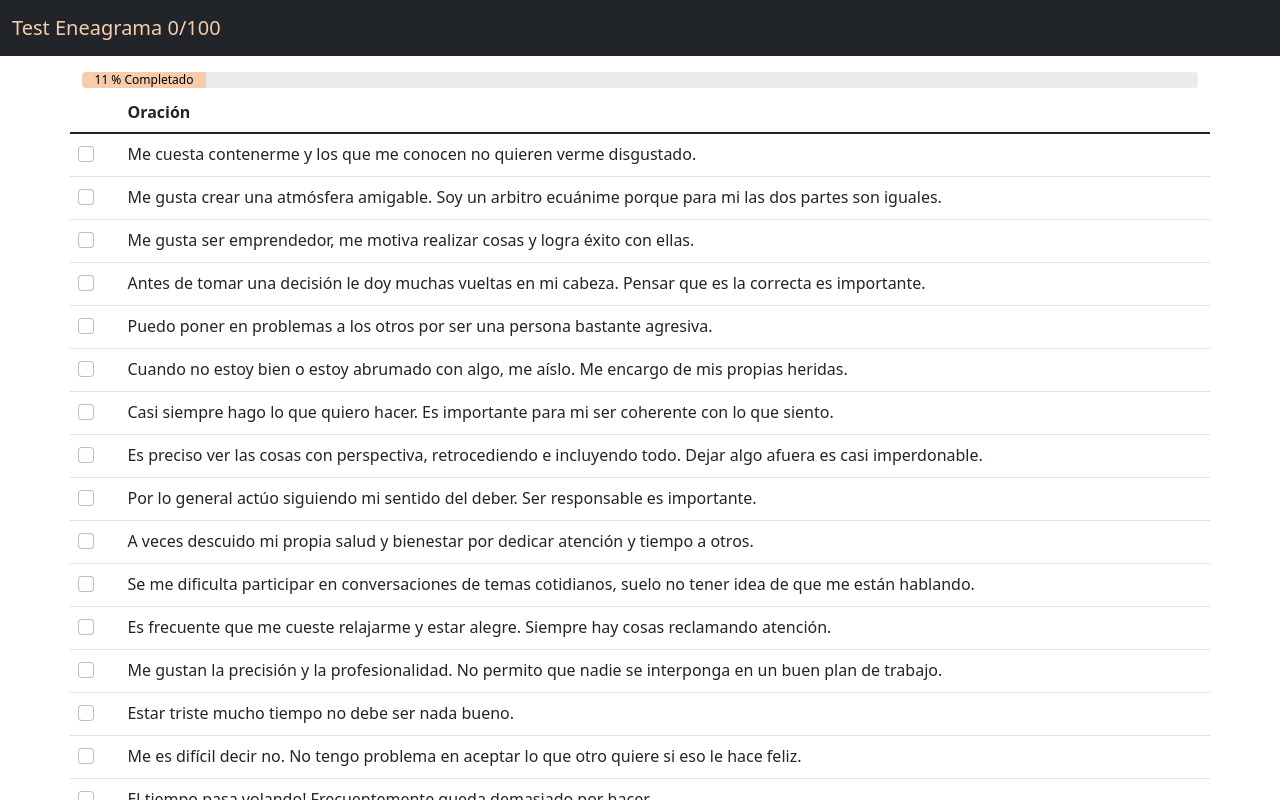
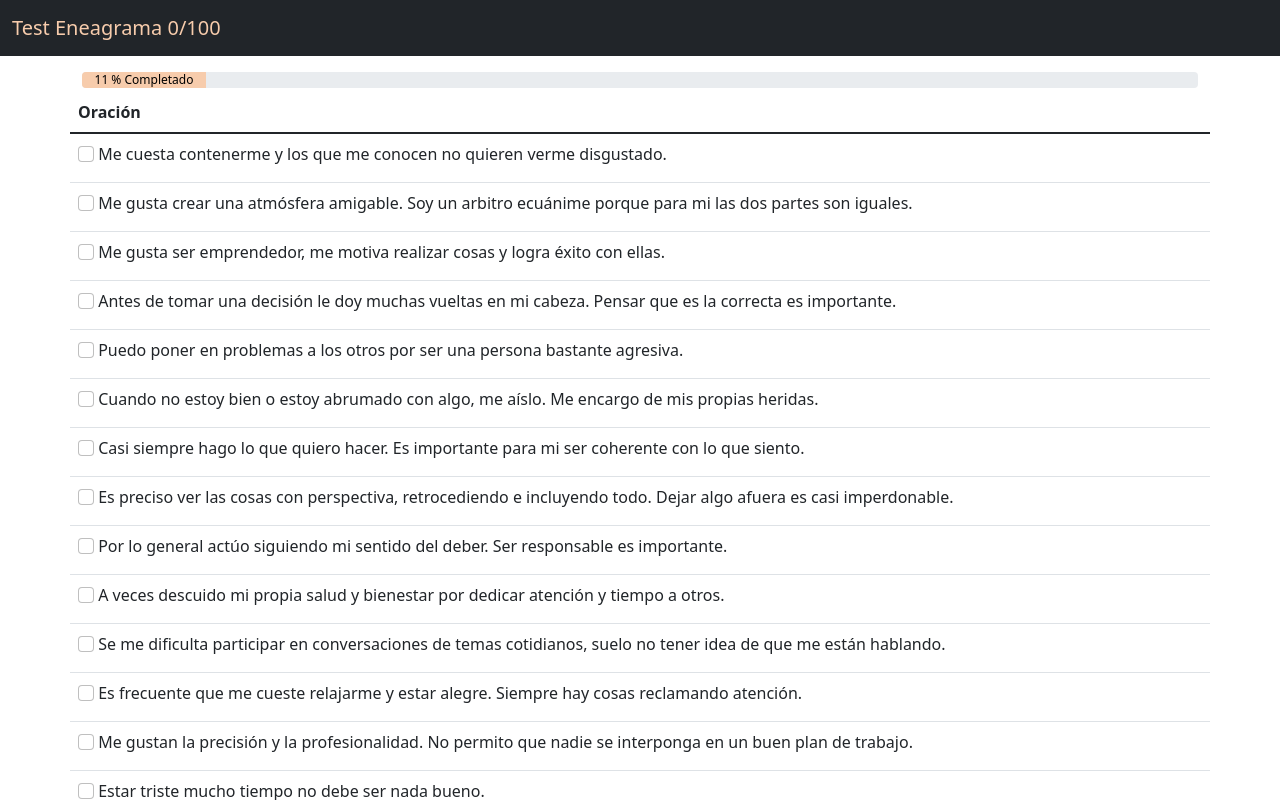
Before and after one commit to abeltranp9476/eneatipos-react, a React (Vite) app: page / in a window 1280 px wide. Both pictures are taken after a click on the button "Empezar test!". Shown: the top 800 px of the page. Built offline with nearby package versions, Linux system fonts and the light colour scheme.

Commit message:
feat: use formik

```diff
--- a/src/components/questions/Questions.jsx
+++ b/src/components/questions/Questions.jsx
@@ -1,15 +1,15 @@
 import React from 'react'
-import { Table, FormGroup, Input } from 'reactstrap';
+import { Table } from 'reactstrap';
 import PropTypes from 'prop-types'
+import { Formik, Form } from 'formik';
+import Mycheckbox from '../mycheckbox/Mycheckbox';
 
 function Questions(props) {
+
     return (
         <Table className="mt-1">
             <thead>
                 <tr>
-                    <th>
-
-                    </th>
                     <th>
                         Oración
                     </th>
@@ -19,21 +19,27 @@ function Questions(props) {
                 {
                     props.questions.slice(props.pageStart, props.pageEnd).map((q, i) => (
                         <>
-                            <tr key={i}>
-                                <th scope="row">
-                                    <FormGroup check>
-                                        <Input
-                                            key={q.id}
-                                            name={q.id}
-                                            value={q.eneatipo}
-                                            type="checkbox"
-                                            checked={props.formState.checked[q.id]}
-                                            onClick={(e) => props.handleChange(e)}
-                                        />
-                                    </FormGroup>
-                                </th>
-                                <td>
-                                    {q.pregunta}
+                            <tr key={i.toString()}>
+                                <td scope="row">
+                                    <Formik
+                                        initialValues={{
+                                            firstName: '',
+                                            lastName: '',
+                                            email: '',
+                                            acceptedTerms: false, // added for our checkbox
+                                            jobType: '', // added for our select
+                                        }}>
+                                        <Form>
+                                            <Mycheckbox
+                                                key={q.id.toString()}
+                                                name={q.id}
+                                                value={q.eneatipo}
+                                                onClick={props.handleChange}
+                                            >
+                                                {q.pregunta}
+                                            </Mycheckbox>
+                                        </Form>
+                                    </Formik>
                                 </td>
                             </tr>
                         </>
```
